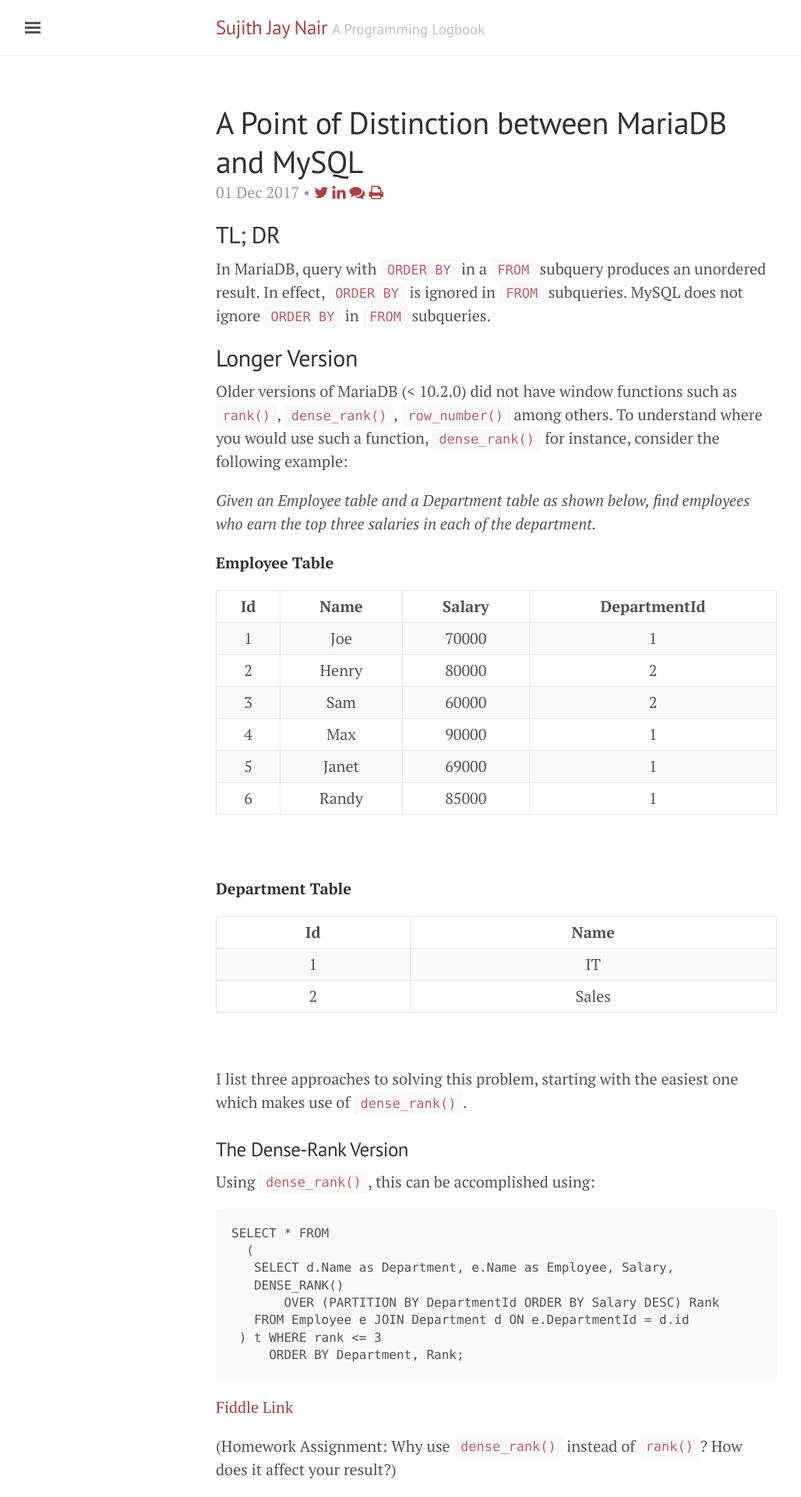
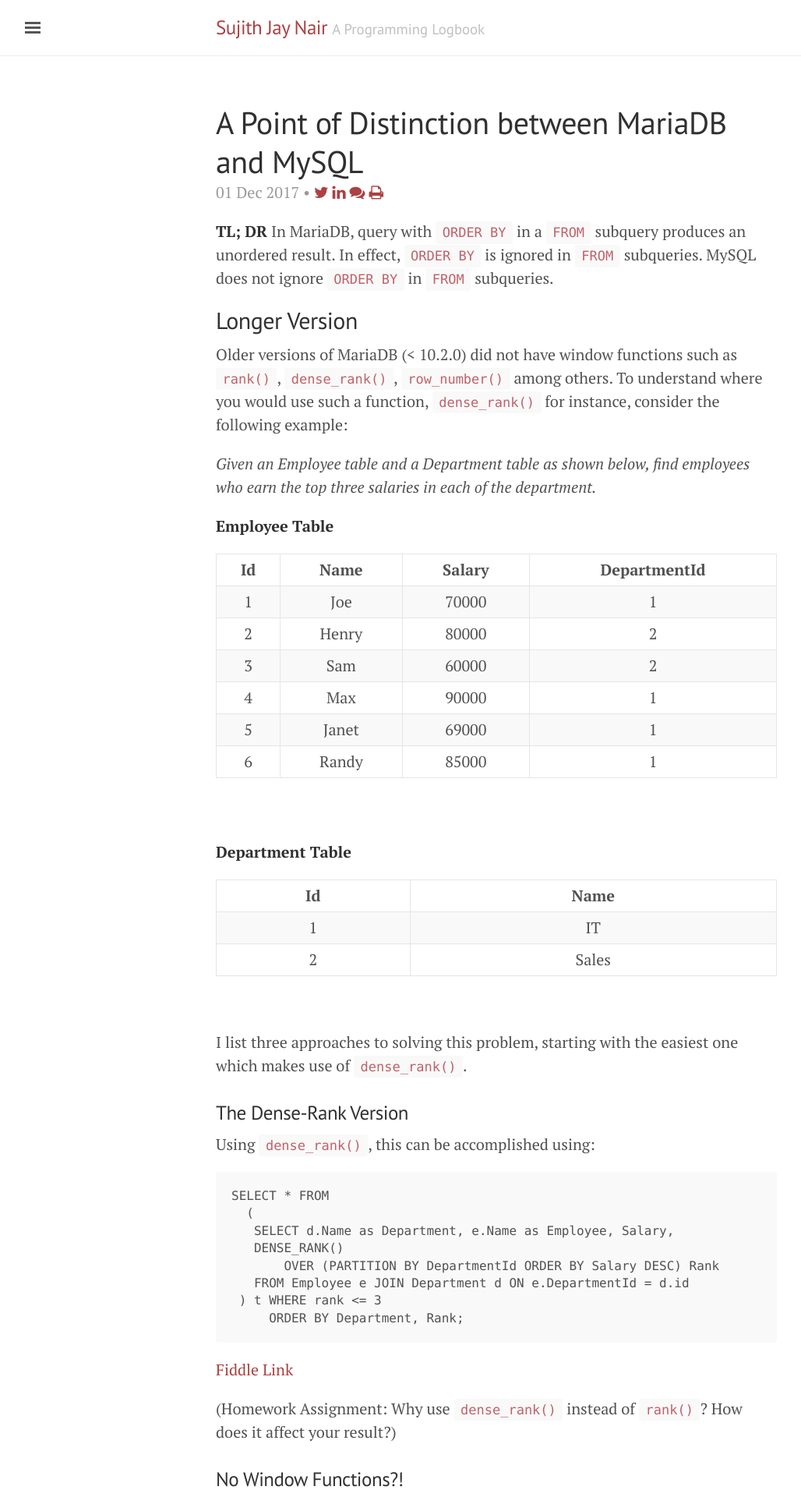
Before and after one commit to sujithjay/sujithjay.github.io, a Jekyll site: the page built from _posts/2017-12-01-A-Point-of-Distinction-between-MariaDB-and-MySQL.md, in a window 1280 px wide. Shown: the top 1920 px of the page at 78% size, without its empty margins (3-1031 px from the left). Built offline with Jekyll 4.4.1, drawn with Linux system fonts in a browser that asks for light colours; nearby versions of some CDN libraries; comment, search, counter and statistics services are not loaded.

Commit message:
Minor edit in markdown style

```diff
--- a/_posts/2017-12-01-A-Point-of-Distinction-between-MariaDB-and-MySQL.md
+++ b/_posts/2017-12-01-A-Point-of-Distinction-between-MariaDB-and-MySQL.md
@@ -6,7 +6,7 @@ desc: Difference between MariaDB and MySQL in handling of FROM subquery
 permalink: /2017/12/01/A-Point-of-Distinction-between-MariaDB-and-MySQL/
 ---
 
-## TL; DR
+**TL; DR**
 In MariaDB, query with `ORDER BY` in a `FROM` subquery produces an unordered result. In effect, `ORDER BY` is ignored in `FROM` subqueries. MySQL does not ignore `ORDER BY` in `FROM` subqueries.
 
 <!--break-->
```
